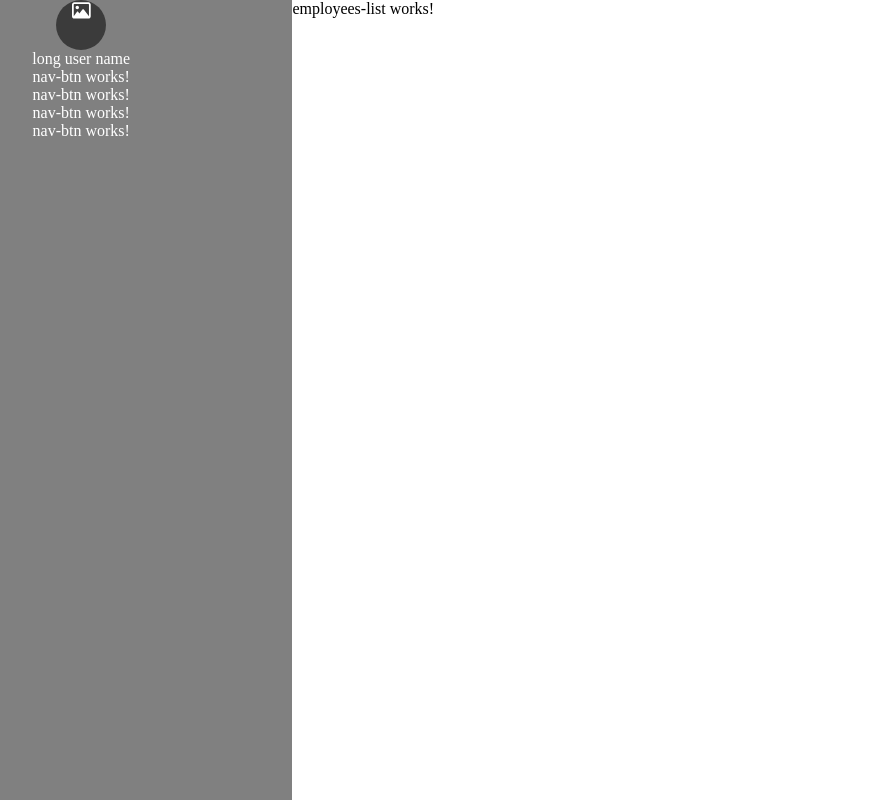
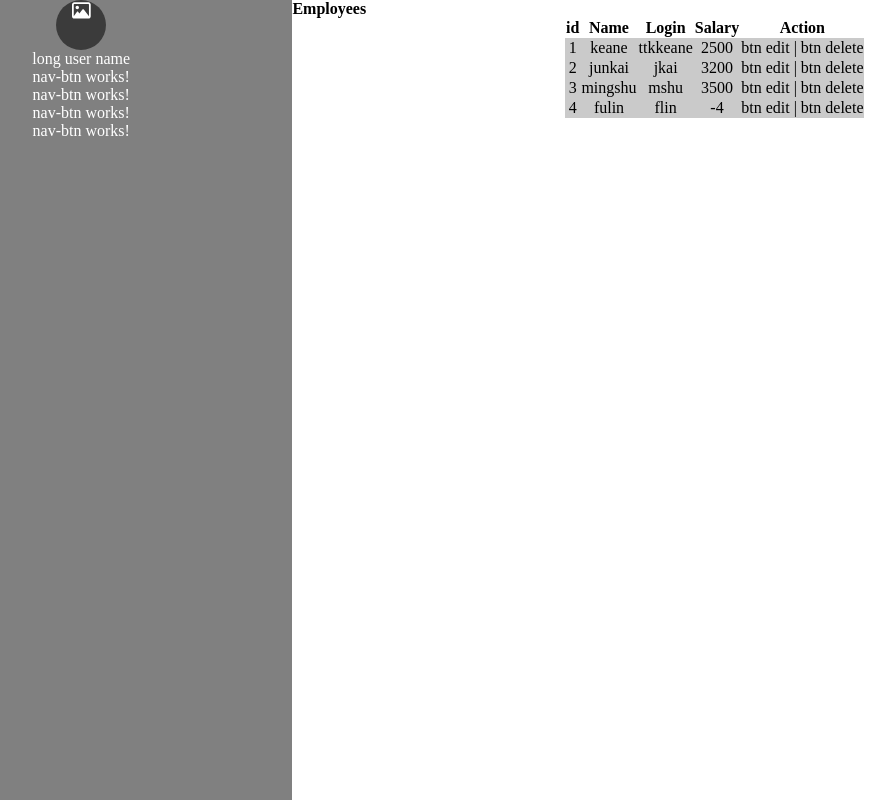
Before and after one commit to keanetay624/gds-assignment, an Angular app in the folder gds-fe/: page / in a window 1280 px wide. Shown: the whole page, without its empty margins (130-1025 px from the left). Built offline with nearby package versions, Linux system fonts and the light colour scheme.

Commit message:
Update fe, initialized fe employee service

```diff
--- /dev/null
+++ b/gds-fe/src/app/Employee.ts
@@ -0,0 +1,6 @@
+export interface Employee {
+    id?: string;
+    name: string;
+    login: string;
+    salary: number;
+}
--- a/gds-fe/src/app/app.module.ts
+++ b/gds-fe/src/app/app.module.ts
@@ -7,13 +7,15 @@ import { NavMenuComponent } from './components/nav-menu/nav-menu.component';
 import { EmployeesListComponent } from './components/employees-list/employees-list.component';
 import { FontAwesomeModule } from '@fortawesome/angular-fontawesome';
 import { NavBtnComponent } from './components/nav-btn/nav-btn.component';
+import { EmployeeComponent } from './components/employee/employee.component';
 
 @NgModule({
   declarations: [
     AppComponent,
     NavMenuComponent,
     EmployeesListComponent,
-    NavBtnComponent
+    NavBtnComponent,
+    EmployeeComponent
   ],
   imports: [
     BrowserModule,
--- /dev/null
+++ b/gds-fe/src/app/components/employee/employee.component.html
@@ -0,0 +1,15 @@
+<tr>
+    <td>
+        Lorem Ipsum
+    </td>
+    <td>
+        Lorem Ipsum
+    </td>
+    <td>
+        Lorem Ipsum
+    </td>
+    <td>
+        $10,000
+    </td>
+
+</tr>
--- a/gds-fe/src/app/components/employees-list/employees-list.component.css
+++ b/gds-fe/src/app/components/employees-list/employees-list.component.css
@@ -0,0 +1,12 @@
+* {
+    margin: 0 auto;
+}
+
+table {
+    text-align: center;
+    border-collapse: collapse;
+}
+
+.employee {
+    background-color: rgb(202, 202, 202);
+}
--- a/gds-fe/src/app/components/employees-list/employees-list.component.html
+++ b/gds-fe/src/app/components/employees-list/employees-list.component.html
@@ -1 +1,21 @@
-<p>employees-list works!</p>
+<p><b>Employees</b></p>
+<div>
+    <table>
+        <tr>
+            <th>id</th>
+            <th>Name</th>
+            <th>Login</th>
+            <th>Salary</th>
+            <th>Action</th>
+        </tr>
+
+        <tr *ngFor="let employee of employees" class="employee">
+            <td>{{employee.id}}</td>
+            <td>{{employee.name}}</td>
+            <td>{{employee.login}}</td>
+            <td>{{employee.salary}}</td>
+            <td>btn edit | btn delete</td>
+        </tr>
+
+    </table>
+</div>
--- a/gds-fe/src/app/components/employees-list/employees-list.component.ts
+++ b/gds-fe/src/app/components/employees-list/employees-list.component.ts
@@ -1,4 +1,6 @@
 import { Component } from '@angular/core';
+import { Employee } from '../../Employee';
+import { EMPLOYEES } from '../../mock-employees';
 
 @Component({
   selector: 'app-employees-list',
@@ -6,5 +8,5 @@ import { Component } from '@angular/core';
   styleUrls: ['./employees-list.component.css']
 })
 export class EmployeesListComponent {
-
+  employees: Employee[] = EMPLOYEES
 }
--- /dev/null
+++ b/gds-fe/src/app/mock-employees.ts
@@ -0,0 +1,28 @@
+import { Employee } from './Employee'
+
+export const EMPLOYEES: Employee[] = [
+    {
+        id: '1',
+        name: 'keane',
+        login: 'ttkkeane',
+        salary: 2500
+    },
+    {
+        id: '2',
+        name: 'junkai',
+        login: 'jkai',
+        salary: 3200
+    },
+    {
+        id: '3',
+        name: 'mingshu',
+        login: 'mshu',
+        salary: 3500
+    },
+    {
+        id: '4',
+        name: 'fulin',
+        login: 'flin',
+        salary: -4
+    },
+]
```
Also changed, not shown: gds-fe/src/app/components/employee/employee.component.ts (added, +10 -0 lines), gds-fe/src/app/services/employee.service.ts (added, +9 -0 lines), gds-fe/src/app/components/employee/employee.component.css (added), 2 other files (tests, documents, lock files or other folders).
